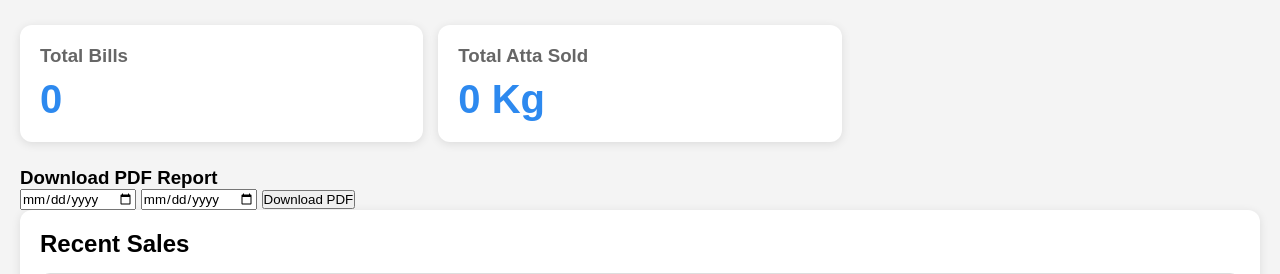
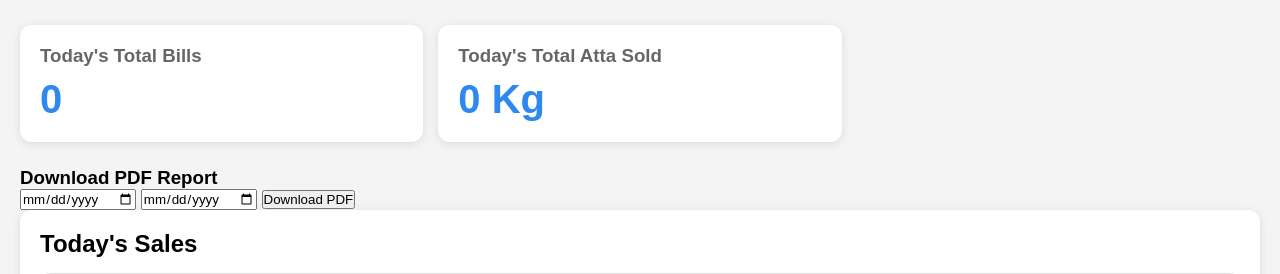
Before and after one commit to PANKAJ-SADHUKHAN/atta-shop-billing, a Flask app: page /dashboard in a window 1280 px wide. Shown: the part 62-336 px from the top of the page. Run offline with Flask 3, Linux system fonts and the light colour scheme; the visitor is signed in with stand-in values (Sample User, id 1); data that the repository does not hold is empty; some libraries are stand-ins or nearby versions.

Commit message:
Change dashboard to show today's totals
Updated dashboard to reflect today's sales and bills.

```diff
--- a/templates/dashboard.html
+++ b/templates/dashboard.html
@@ -200,14 +200,14 @@
 <div class="stats">
 
     <div class="card">
-        <h3>Total Bills</h3>
+        <h3>Today's Total Bills</h3>
         <div class="value">
             {{ bill_count }}
         </div>
     </div>
 
     <div class="card">
-        <h3>Total Atta Sold</h3>
+        <h3>Today's Total Atta Sold</h3>
         <div class="value">
             {{ total_qty }} Kg
         </div>
@@ -238,7 +238,7 @@
 <div class="table-card">
 
     <h2 class="table-title">
-        Recent Sales
+        Today's Sales
     </h2>
 <div class="table-container">
     <table>
```
